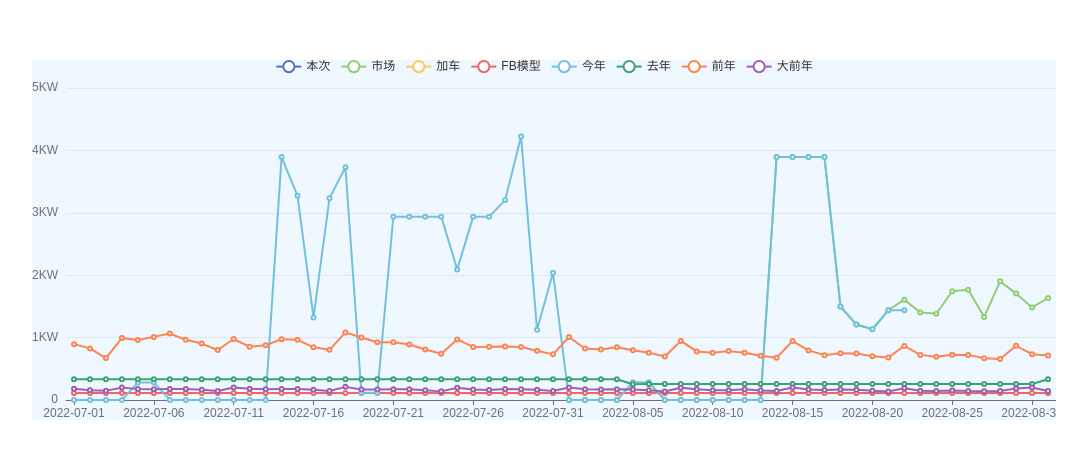
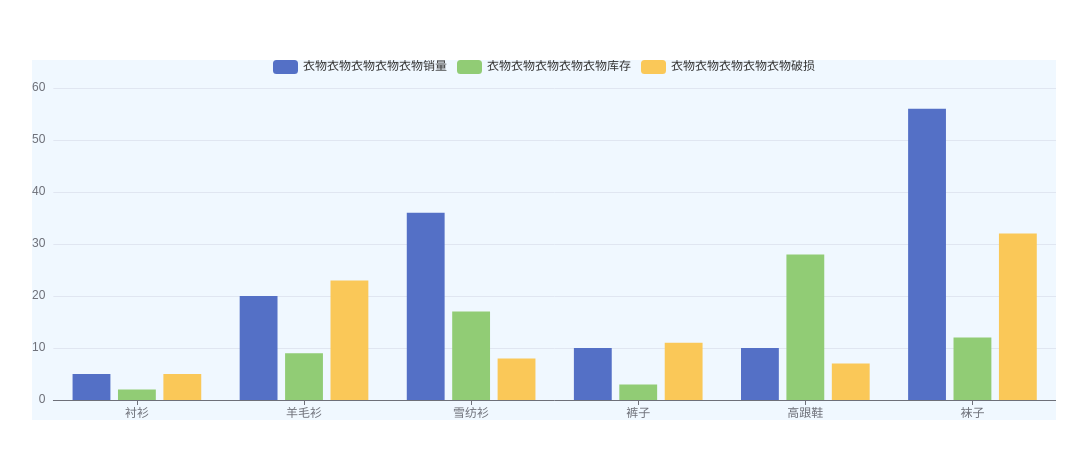
Before and after one commit to lsbFlying/awesome-axis-chart, a React (Create React App) app: page / in a window 1280 px wide. Shown: the part 160-618 px from the top of the page, without its empty margins (96-1183 px from the left). Built offline with nearby package versions, Linux system fonts and the light colour scheme.

Commit message:
feat: update code

```diff
--- a/src/components/temp/index.tsx
+++ b/src/components/temp/index.tsx
@@ -101,8 +101,9 @@ export class AxisChart extends React.PureComponent<AxisChartProps, AxisChartStat
       },
       series: data.map(item => ({
         ...item,
-        type: "line",
-        // type: "bar",
+        data: !isVertical ? reverse(item.data) : item.data,
+        // type: "line",
+        type: "bar",
       })),
     }, option);
 
@@ -124,8 +125,8 @@ export class AxisChart extends React.PureComponent<AxisChartProps, AxisChartStat
     // todo legend图例的点击以及值轴的自定义渲染都会影响maxValue的确定
     // const allSeriesValueDataArray = data.map(item => item[2]);
     // const maxValue = max(allSeriesValueDataArray);
-    // const maxValue = 60;
-    const maxValue = 50000000;
+    const maxValue = 60;
+    // const maxValue = 50000000;
 
     // 值轴是否有设置上下(垂直时)或者左右(水平时)反向颠倒
     const valueAxisInverse = chartOptionValueAxis?.inverse;
@@ -247,13 +248,6 @@ export class AxisChart extends React.PureComponent<AxisChartProps, AxisChartStat
       legendRows = seriesNames.length;
     }
 
-    /**
-     * maxValue * 10是由于echarts绘画max最大值时有时候会突破取整，如99->100
-     */
-    const lastValueItemOffset = !isVertical
-      ? (exactCalcStrFontCount(convertNumToThousand(maxValue * 10))) * valueAxisLabelFontSize / 2
-      : 0;
-
     const legendPaddingTopBottom = typeof legendPadding === "number"
       ? legendPadding
       : legendPadding.length === 1
@@ -262,7 +256,6 @@ export class AxisChart extends React.PureComponent<AxisChartProps, AxisChartStat
           ? legendPadding[0]
           : legendPadding[0] + legendPadding[2];
 
-    // todo
     const legendWidth = legendObj.legend.orient === "vertical"
       ? maxLongSeriesNameCount * legendFontSize + legendObj.legend.itemWidth + legendIconTextDis
       : legendNoPaddingWidth + legendPaddingLeftRight;
@@ -273,12 +266,17 @@ export class AxisChart extends React.PureComponent<AxisChartProps, AxisChartStat
     const legendOnTop = !(legendObj.legend.bottom !== undefined && legendObj.legend.top === undefined);
     const legendOnLeft = !(legendObj.legend.right !== undefined && legendObj.legend.left === undefined);
 
+    /** maxValue * 10是由于echarts绘画max最大值时有时候会突破取整，如99->100 */
+    const lastValueItemOffset = !isVertical
+      ? (exactCalcStrFontCount(convertNumToThousand(maxValue * 10))) * valueAxisLabelFontSize / 2
+      : 0;
+
     // 自动计算的grid边界尺寸距离
     const autoCalcGridObj = {
-      top: isVertical ? valueAxisLabelFontSize * 0.5 : 0,
-      right: 0,
-      bottom: 0,
-      left: 0,
+      top: isVertical && !valueAxisInverse ? valueAxisLabelFontSize * 0.5 : 0,
+      right: !isVertical && !valueAxisInverse ? lastValueItemOffset : 0,
+      bottom: isVertical && valueAxisInverse ? valueAxisLabelFontSize * 0.5 : 0,
+      left: !isVertical && valueAxisInverse ? lastValueItemOffset : 0,
       containLabel: true,
     };
 
--- a/src/views/temp-test/index.tsx
+++ b/src/views/temp-test/index.tsx
@@ -15,9 +15,9 @@ const TempTest = () => {
       <div className="testAxisChart">
         <AxisChart
           // vertical/horizontal/verticalInverse/horizontalInverse
-          // theme="verticalInverse"
-          data={testData3}
-          categoryData={testCategoryData}
+          // theme="horizontalInverse"
+          data={testData2}
+          // categoryData={testCategoryData}
           // pureData={false}
           autoFit={autoFit}
           // legendPlacement="left"
```
